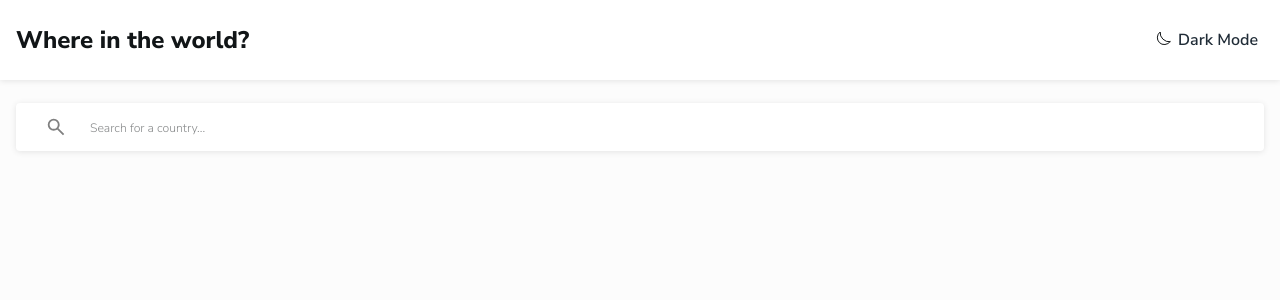
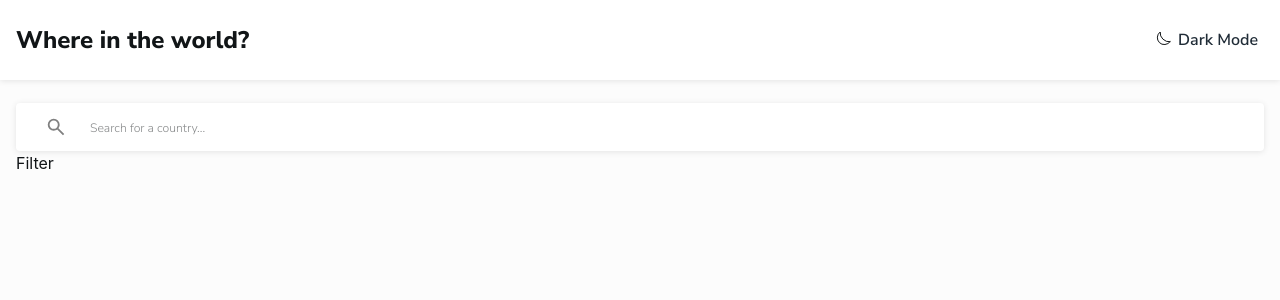
Before and after one commit to CodingWithJiro/frontend-mentor-where-in-the-world, a React (Vite) app: page / in a window 1280 px wide. Shown: the top 300 px of the page. Built offline with nearby package versions, Linux system fonts and the light colour scheme.

Commit message:
feat(ui): create initial Filter and import to App

```diff
--- a/src/App.tsx
+++ b/src/App.tsx
@@ -3,6 +3,7 @@ import Header from './components/Header';
 import Main from './components/Main';
 import FilterControls from './components/FilterControls';
 import Search from './components/Search';
+import Filter from './components/Filter';
 
 const App = () => {
   return (
@@ -12,6 +13,7 @@ const App = () => {
       <Main>
         <FilterControls>
           <Search />
+          <Filter />
         </FilterControls>
       </Main>
     </>
--- /dev/null
+++ b/src/components/Filter.tsx
@@ -0,0 +1,5 @@
+const Filter = () => {
+  return <div>Filter</div>;
+};
+
+export default Filter;
```
